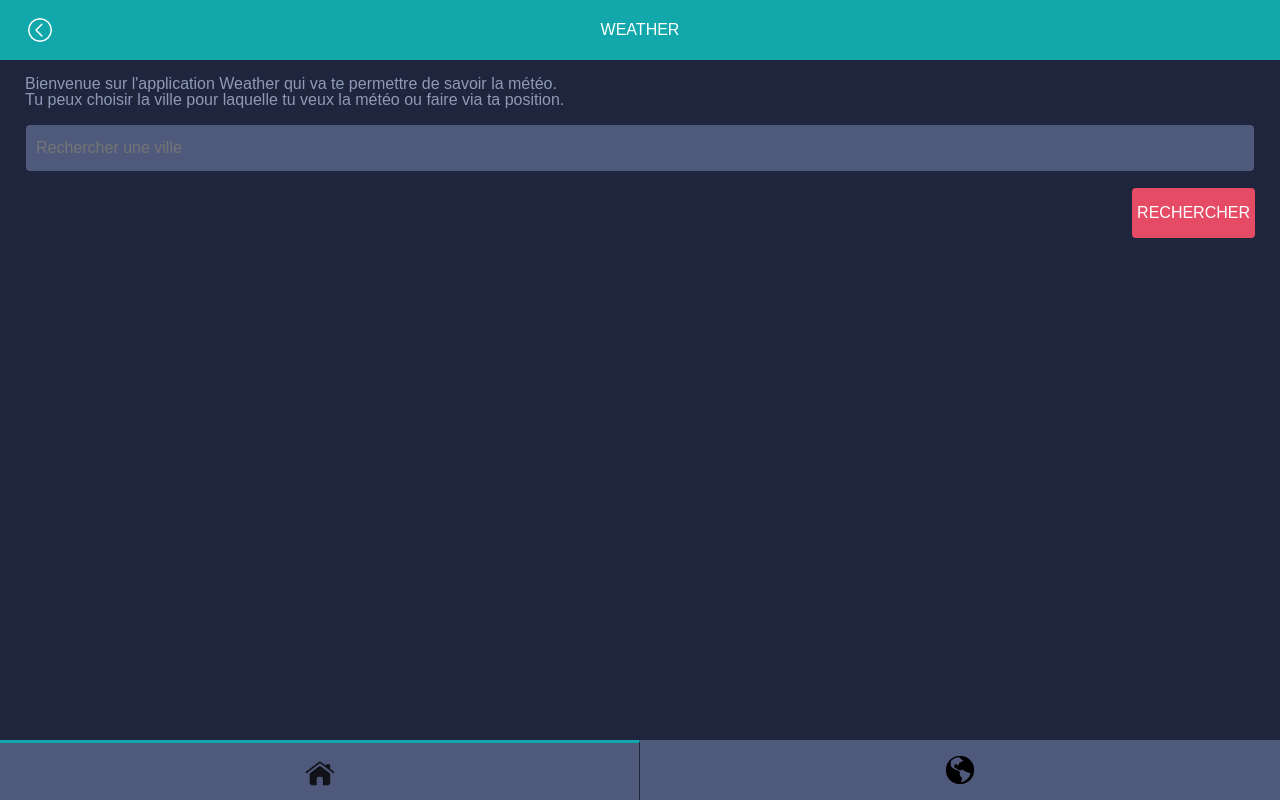
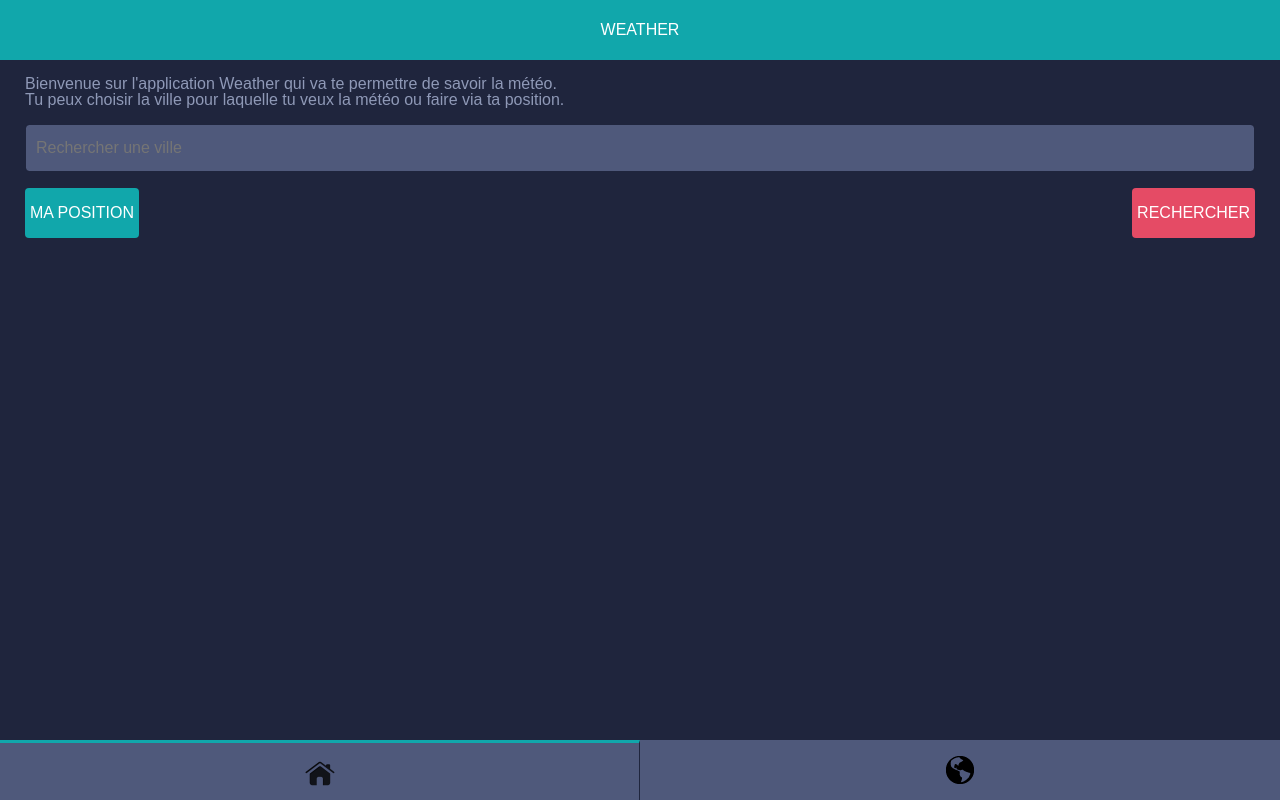
Before and after one commit to amacabr2/gfk_cordova_weather, a website: page www/index.html at #!/home in a window 1280 px wide. Shown: the top 800 px of the page. Drawn offline with Linux system fonts and the light colour scheme; some icons are missing.

Commit message:
Bouton pour la géoloclisation

```diff
--- a/www/partials/home.html
+++ b/www/partials/home.html
@@ -4,7 +4,7 @@
 
     </div>
 
-    <a class="back"></a>
+    <a class="back" ng-hide="panel==0" ng-click="panel=0"></a>
 
     <section class="panel panel-padding" ng-class="{'center': panel==0, 'left': panel>0}">
 
@@ -14,7 +14,10 @@
 
         <form ng-submit="search()">
             <p><input type="text" class="text" placeholder="Rechercher une ville" ng-model="city"></p>
-            <p><input type="submit" class="submit" value="Rechercher"></p>
+            <p>
+                <a class="btn" ng-click="geolocate()">Ma position</a>
+                <input type="submit" class="submit" value="Rechercher">
+            </p>
         </form>
 
     </section>
```
